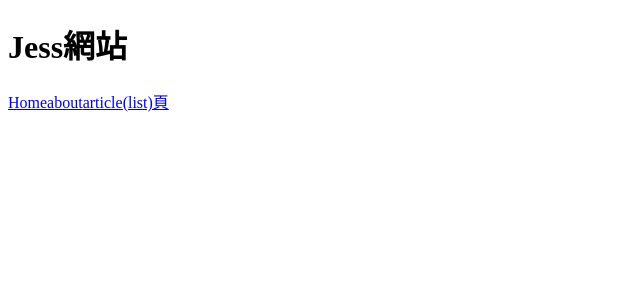
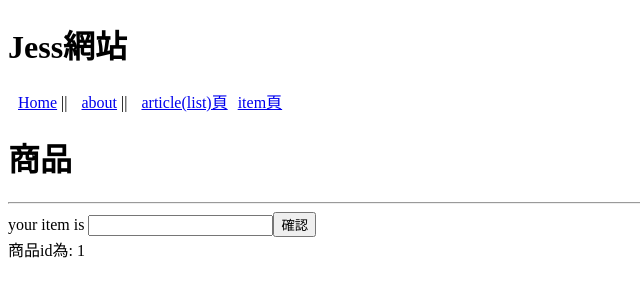
Before and after one commit to jess1104/nuxt_test1, a Nuxt app: page /item/1 in a window 1280 px wide. Shown: the top 300 px of the page, without its empty margins (0-640 px from the left). Built offline with nearby package versions, Linux system fonts and the light colour scheme.

Commit message:
[Added]從input給入參數，url拿參數呈現

```diff
--- a/layouts/default.vue
+++ b/layouts/default.vue
@@ -2,10 +2,17 @@
   <div>
     <header>
       <h1>Jess網站</h1>
-      <NuxtLink to="/">Home</NuxtLink>
-      <NuxtLink to="/about">about</NuxtLink>
-      <NuxtLink to="/article/list">article(list)頁</NuxtLink>
+      <NuxtLink class="nav" to="/">Home</NuxtLink> ||
+      <NuxtLink class="nav" to="/about">about</NuxtLink> ||
+      <NuxtLink class="nav" to="/article/list">article(list)頁</NuxtLink>
+      <NuxtLink class="nav" to="/item">item頁</NuxtLink>
     </header>
     <Nuxt />
   </div>
 </template>
+
+<style scoped>
+.nav {
+  margin-left: 10px;
+}
+</style>
--- /dev/null
+++ b/pages/item/_id.vue
@@ -0,0 +1,31 @@
+<template>
+  <div>
+    <h1>商品</h1>
+    <hr />
+    your item is
+    <input @keyup.enter="pushId" v-model="id" type="text" />
+    <button @click="pushId">確認</button>
+    <!-- 用route去拿params -->
+    <div v-if="this.$route.params.id">
+      商品id為: {{ this.$route.params.id }}
+    </div>
+  </div>
+</template>
+
+<script>
+export default {
+  data() {
+    return {
+      id: "",
+    };
+  },
+  methods: {
+    pushId() {
+      // console.log(this.$route);
+      // console.log(this.id);
+      this.$router.push({ params: { id: this.id } });
+      this.id = "";
+    },
+  },
+};
+</script>
```
